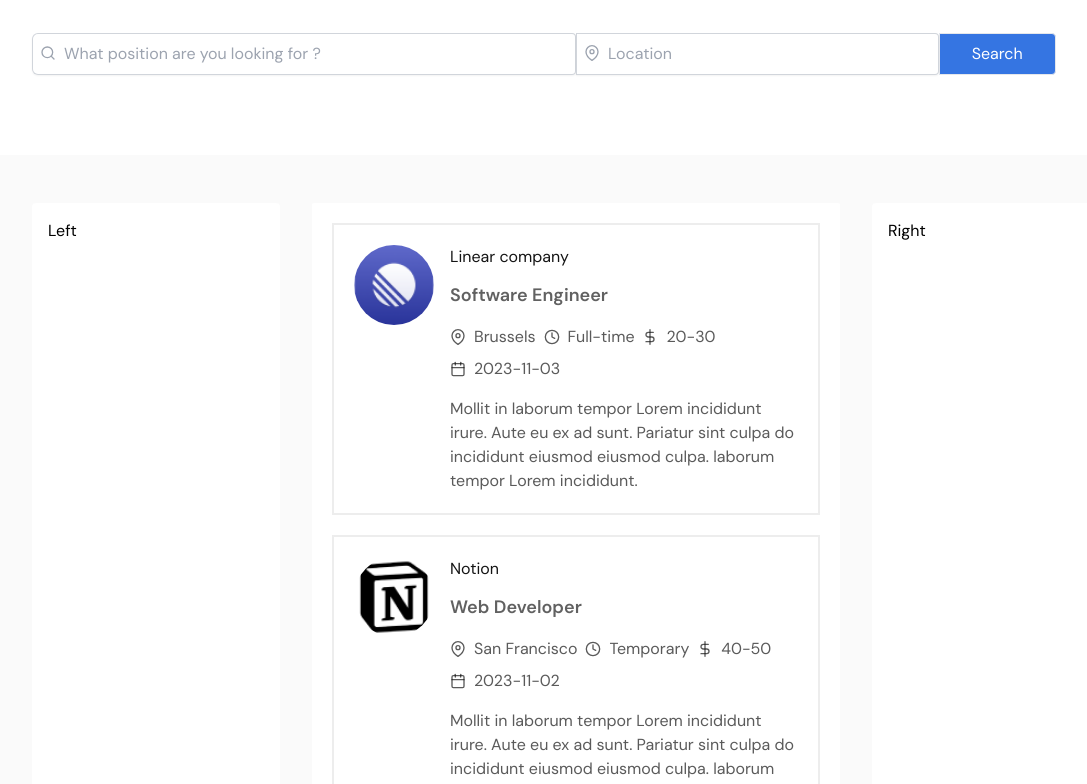
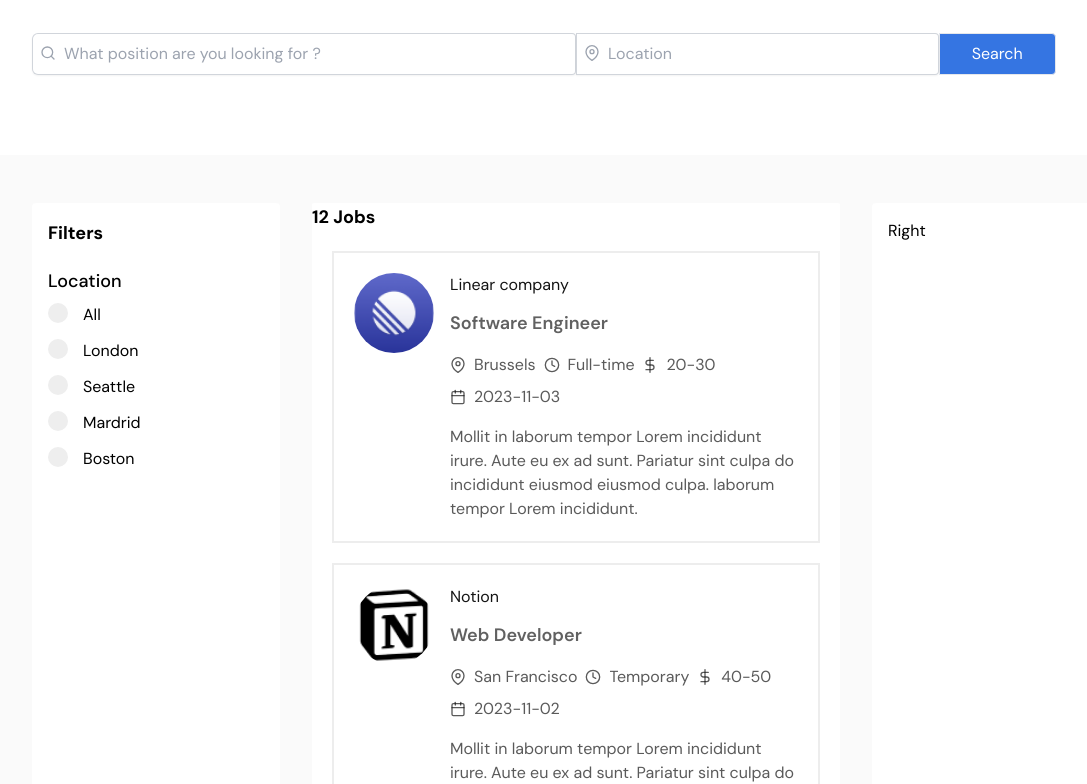
Before and after one commit to BK-KAVIYA/React-Job-Finding-Application, a React (Vite) app: page / in a window 1280 px wide. Shown: the part 305-1089 px from the top of the page, without its empty margins (64-1151 px from the left). Built offline with nearby package versions, Linux system fonts and the light colour scheme.

Commit message:
left side bar was created with filter option

```diff
--- a/src/Pages/Home.jsx
+++ b/src/Pages/Home.jsx
@@ -1,73 +1,120 @@
-import React, { useEffect, useState } from 'react'
-import Banner from '../components/Banner/Banner';
-import Card from '../components/Card/card';
-import Jobs from './Jobs';
+import React, { useEffect, useState } from "react";
+import Banner from "../components/Banner/Banner";
+import Card from "../components/Card/card";
+import Jobs from "./Jobs";
+import Sidebar from "../SideBar/Sidebar";
 
 export const Home = () => {
-  const [selectCategory,setSelectCategory]=useState(null);
-  const [jobs,setJobs]=useState([]);
+  const [selectCategory, setSelectCategory] = useState(null);
+  const [jobs, setJobs] = useState([]);
+  const [isloading, setIsloading] = useState(true);
+  const [currentPage, setCurrentPage] = useState(1);
+  const itemperpage = 6;
 
+  useEffect(() => {
+    setIsloading(true);
+    fetch("jobs.json")
+      .then((res) => res.json())
+      .then((data) => {
+        setJobs(data);
+        setIsloading(false);
+      });
+  }, []);
 
-  useEffect(()=>{
-    fetch('jobs.json')
-    .then(res=>res.json())
-    .then(data=>{
-      setJobs(data)
-    })
-  },[])
-
-  const[query,setQuery]=useState('')
-  const handleInputChange=(e)=>{
-     setQuery(e.target.value)
-  }
+  const [query, setQuery] = useState("");
+  const handleInputChange = (e) => {
+    setQuery(e.target.value);
+  };
 
   // filter job by title
-  const filteredItems=jobs.filter((job)=>job.jobTitle.toLowerCase().indexOf(query.toLowerCase()) !== -1)
+  const filteredItems = jobs.filter(
+    (job) => job.jobTitle.toLowerCase().indexOf(query.toLowerCase()) !== -1
+  );
 
   // Radio based button filtering
-  const handleChange=(e)=>{
-    setSelectCategory(e.target.value)
-
-  }
+  const handleChange = (e) => {
+    setSelectCategory(e.target.value);
+  };
 
   // Button based filtering function
-  const handleClick=(e)=>{
-    setSelectCategory(e.target.value)
+  const handleClick = (e) => {
+    setSelectCategory(e.target.value);
+  };
 
-  }
+  // calculate the index range
+  const calculatepageRange = () => {
+    const startIndex = (currentPage - 1) * itemperpage;
+    const endIndex = startIndex + itemperpage;
+    return { startIndex, endIndex };
+  };
 
+  // function for the next page
+  const nextPage = () => {
+    if (currentPage < Math.ceil(filteredItems.length / itemperpage)) {
+      setCurrentPage(currentPage + 1);
+    }
+  };
+
+  // function for the previous page
+  const prevPage = () => {
+    if (currentPage > 1) {
+      setCurrentPage(currentPage - 1);
+    }
+  };
 
   //Main function
-  const filterData=(jobs,selected,query)=>{
-    let filteredJobs=jobs;
-    if(query){
-      filteredJobs=filteredItems;
+  const filterData = (jobs, selected, query) => {
+    let filteredJobs = jobs;
+    if (query) {
+      filteredJobs = filteredItems;
     }
-    if(selected){
-      filteredJobs=filteredJobs.filter(({jobLocation,maxPrice,experienceLevel,salaryType,employetype,postingdate})=>
-        jobLocation.toLowerCase()===selected.toLowerCase() ||
-        parseInt(maxPrice)<=parseInt(selected) ||
-        salaryType.toLowerCase()===selected.toLowerCase() ||
-        employetype.toLowerCase()===selected.toLowerCase()
-      )
+    if (selected) {
+      console.log(selected);
+      filteredJobs = filteredJobs.filter(
+        ({
+          jobLocation,
+          maxPrice,
+          experienceLevel,
+          salaryType,
+          employmentType,
+          postingdate,
+        }) =>
+          jobLocation.toLowerCase() === selected.toLowerCase() ||
+          parseInt(maxPrice) <= parseInt(selected) ||
+          salaryType.toLowerCase() === selected.toLowerCase() ||
+          employmentType.toLowerCase() === selected.toLowerCase()
+      );
     }
-    console.log(filteredJobs)
-    return filteredJobs.map((data,i)=><Card key={i} data={data}/>)
-  }
+    console.log(filteredJobs);
+    return filteredJobs.map((data, i) => <Card key={i} data={data} />);
+  };
 
-  const result=filterData(jobs,selectCategory,query)
-  console.log(result)
+  const result = filterData(jobs, selectCategory, query);
+  console.log(result);
   return (
     <div>
-      <Banner query={query} handleInputChange={handleInputChange}/>
+      <Banner query={query} handleInputChange={handleInputChange} />
       {/* main content */}
-      <div className='bg-[#FAFAFA] md:grid grid-cols-4 gap-8 lg:px-24 py-12'>
-        <div className='bg-white p-4 rounded'>Left</div>
-        <div className='col-span-2 bg-white rounded-sm'><Jobs result={result}/></div>
-        <div className='bg-white p-4 rounded'>Right</div>
+      <div className="bg-[#FAFAFA] md:grid grid-cols-4 gap-8 lg:px-24 py-12">
+        <div className="bg-white p-4 rounded">
+          <Sidebar handleChange={handleChange} handleClick={handleClick} />
+        </div>
+        <div className="col-span-2 bg-white rounded-sm">
+          {isloading ? (
+            <p className="font-medium">Loading...</p>
+          ) : result.length > 0 ? (
+            <Jobs result={result} />
+          ) : (
+            <>
+              <h3 className="text-lg font-bold mb-2"> {result.length} Jobs</h3>
+              <p>No Data Found!</p>
+            </>
+          )}
+        </div>
+        <div className="bg-white p-4 rounded">Right</div>
       </div>
     </div>
-  )
-}
+  );
+};
 
 export default Home;
--- a/src/Pages/Jobs.jsx
+++ b/src/Pages/Jobs.jsx
@@ -2,7 +2,12 @@ import React from 'react'
 
 function Jobs({result}) {
   return (
-    <div>{result}</div>
+    <>
+        <div>
+            <h3 className="text-lg font-bold mb-2"> {result.length} Jobs</h3>
+        </div>
+        <section >{result}</section>
+    </>
   )
 }
 
--- /dev/null
+++ b/src/SideBar/Location.jsx
@@ -0,0 +1,47 @@
+import React from "react";
+import InputField from "../components/InputField/InputField";
+
+function Location({ handleChange }) {
+  return (
+    <div>
+      <h4 className="text-lg font-medium mb-2">Location</h4>
+      <div>
+        <label className="sidebar-label-container">
+          <input
+            type="radio"
+            name="location"
+            value=""
+            onChange={handleChange}
+          />
+          <span className="checkmark"></span>All
+        </label>
+        <InputField
+          handleChange={handleChange}
+          value="London"
+          title="London"
+          name="location"
+        />
+        <InputField
+          handleChange={handleChange}
+          value="Seattle"
+          title="Seattle"
+          name="location"
+        />
+        <InputField
+          handleChange={handleChange}
+          value="Mardrid"
+          title="Mardrid"
+          name="location"
+        />
+        <InputField
+          handleChange={handleChange}
+          value="boston"
+          title="Boston"
+          name="location"
+        />
+      </div>
+    </div>
+  );
+}
+
+export default Location;
--- /dev/null
+++ b/src/SideBar/Sidebar.jsx
@@ -0,0 +1,13 @@
+import React from 'react'
+import Location from './Location'
+
+function Sidebar({handleChange,handleClick}) {
+  return (
+    <div className='space-y-5'>
+        <h3 className='text-lg font-bold mb-2'>Filters</h3>
+        <Location handleChange={handleChange}/>
+    </div>
+  )
+}
+
+export default Sidebar
--- /dev/null
+++ b/src/components/InputField/InputField.jsx
@@ -0,0 +1,12 @@
+import React from 'react'
+
+const InputField = ({handleChange,value,title,name}) => {
+  return (
+    <label className='sidebar-label-container'>
+        <input type="radio" name={name} value={value} onChange={handleChange} />
+        <span className='checkmark'></span>{title}
+    </label>
+  )
+}
+
+export default InputField;
```
